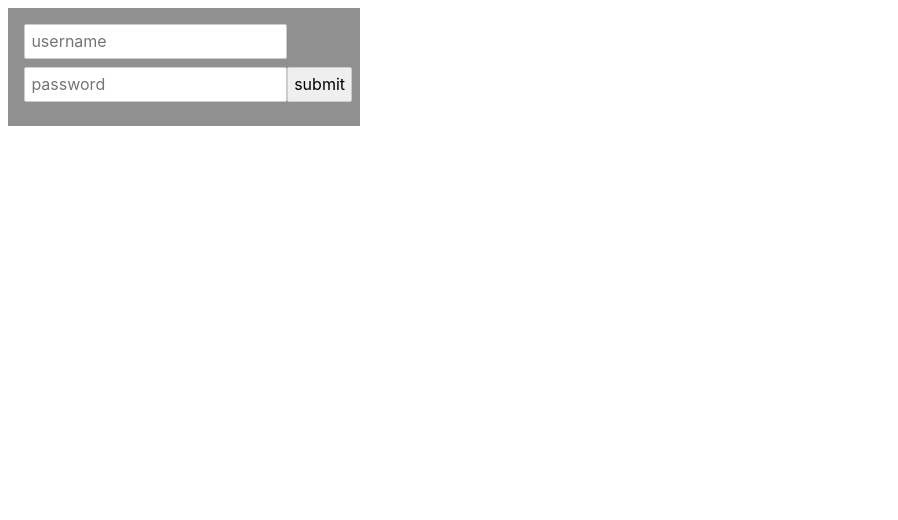
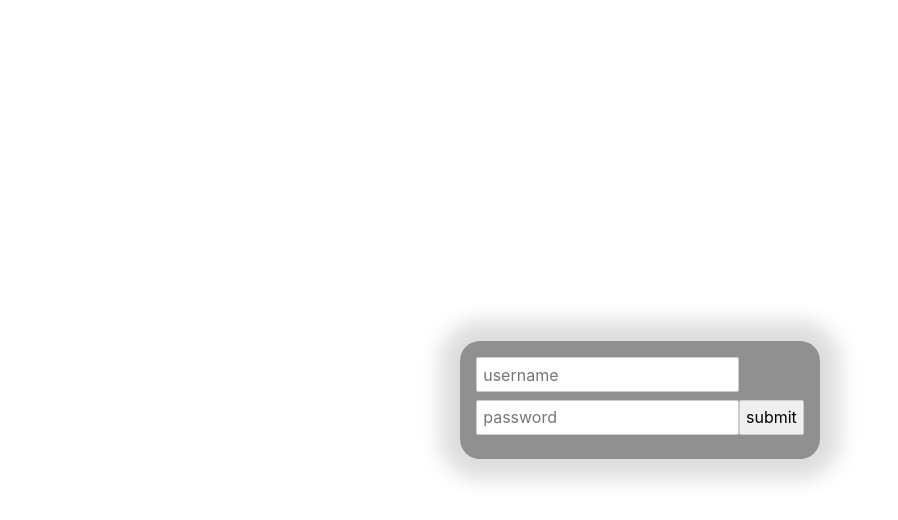
Before and after one commit to kumibrr/pf-cute-login, a Svelte app: page / in a window 1280 px wide. Shown: the top 520 px of the page, without its empty margins (0-898 px from the left). Built offline with nearby package versions, Linux system fonts and the light colour scheme.

Commit message:
Styled login

```diff
--- a/src/App.svelte
+++ b/src/App.svelte
@@ -14,9 +14,19 @@
 		accent-color: auto;
 	}
 
+	main {
+		width: 100%;
+		height: 100%;
+		display: flex;
+		justify-content: center;
+		align-items: center;
+	}
+
 	div {
 		background-color: rgb(144, 144, 144);
 		padding: 1em;
-		max-width: 20rem;
+		max-height: 10rem;
+		border-radius: 20px;
+		box-shadow: 0px 0px 20px 20px rgba(86, 86, 86, 0.2);
 	}
 </style>
```
